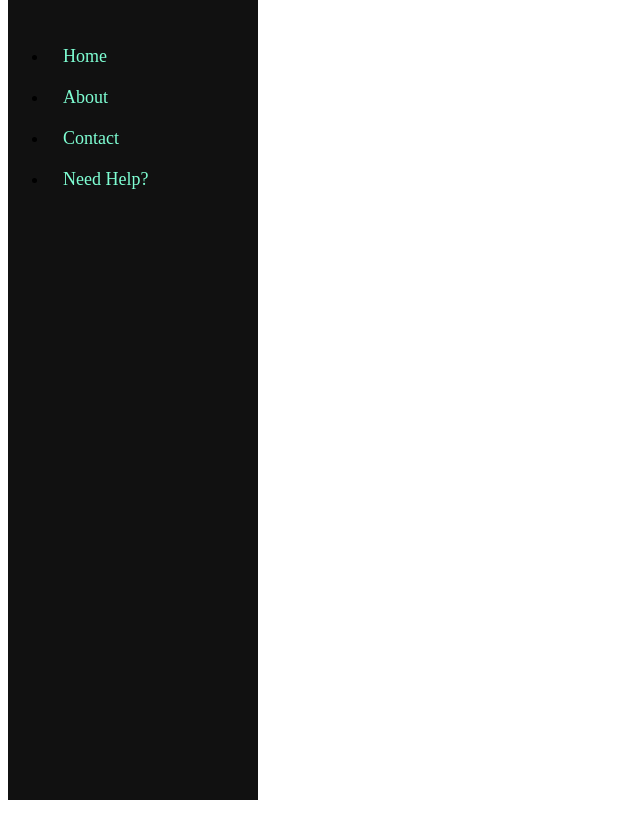
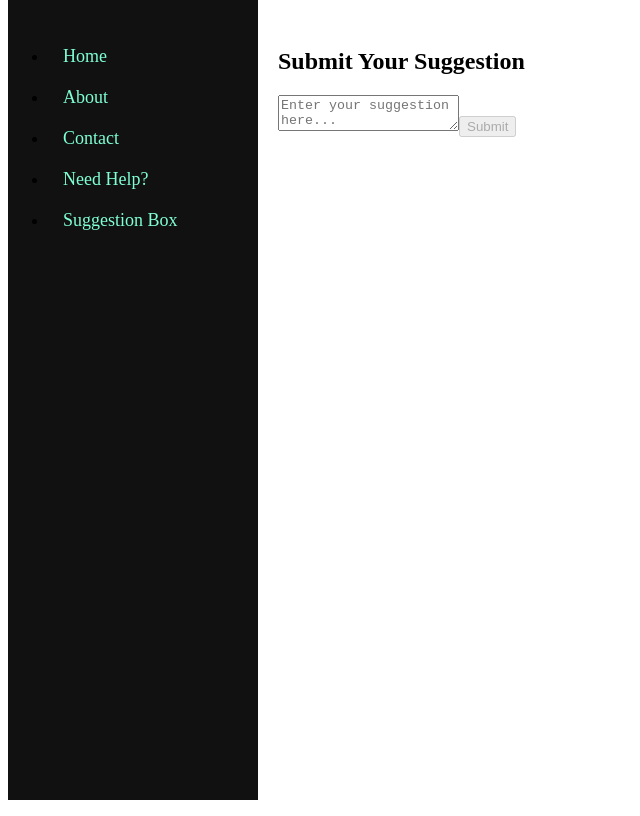
Before and after one commit to mariedabee/PortfolioAngular, an Angular app in the folder portfolio-angular/: page /suggestion-box in a window 1280 px wide. Before the commit this address led to /. Shown: the whole page, without its empty margins (0-640 px from the left). Built offline with nearby package versions, Linux system fonts and the light colour scheme.

Commit message:
suggestion box frontend cretaed.

```diff
--- a/portfolio-angular/src/app/app.component.ts
+++ b/portfolio-angular/src/app/app.component.ts
@@ -9,7 +9,7 @@ import { ReactiveFormsModule } from '@angular/forms';
 @Component({
   selector: 'app-root',
   standalone: true,
-  imports: [CommonModule, SideBarComponent, RouterOutlet, HttpClientModule],
+  imports: [CommonModule, SideBarComponent, RouterOutlet, HttpClientModule, ],
   templateUrl: './app.component.html',
   styleUrls: ['./app.component.scss'],
 })
--- a/portfolio-angular/src/app/app.routes.ts
+++ b/portfolio-angular/src/app/app.routes.ts
@@ -4,6 +4,7 @@ import { HomeComponent } from './home/home.component';
 import { AboutComponent } from './about/about.component';
 import { NeedHelpComponent } from './need-help/need-help.component';
 import { ContactFormComponent } from './contact-form/contact-form.component';
+import { SuggestionBoxComponent } from './suggestion-box/suggestion-box.component';
 
 export const routes: Routes = [
   { path: '', redirectTo: '/home', pathMatch: 'full' },
@@ -11,4 +12,5 @@ export const routes: Routes = [
   { path: 'about', component: AboutComponent },
   { path: 'contact', component: ContactFormComponent },
   { path: 'need-help', component: NeedHelpComponent },
+  { path: 'suggestion-box', component: SuggestionBoxComponent },
 ];
--- /dev/null
+++ b/portfolio-angular/src/app/services/suggestion.service.ts
@@ -0,0 +1,16 @@
+import { Injectable } from '@angular/core';
+import { HttpClient } from '@angular/common/http';
+import { Observable } from 'rxjs';
+
+@Injectable({
+  providedIn: 'root',
+})
+export class SuggestionService {
+  private apiUrl = 'https://your-backend-api/suggestions'; // Replace with your API URL
+
+  constructor(private http: HttpClient) {}
+
+  submitSuggestion(suggestion: string): Observable<any> {
+    return this.http.post(this.apiUrl, { suggestion });
+  }
+}
--- a/portfolio-angular/src/app/side-bar/side-bar.component.html
+++ b/portfolio-angular/src/app/side-bar/side-bar.component.html
@@ -5,5 +5,6 @@
     <li><a routerLink="/about">About</a></li>
     <li><a routerLink="/contact">Contact</a></li>
     <li><a routerLink="/need-help">Need Help?</a></li>
+    <li><a routerLink="/suggestion-box">Suggestion Box</a></li>
   </ul>
 </div>
--- /dev/null
+++ b/portfolio-angular/src/app/suggestion-box/suggestion-box.component.html
@@ -0,0 +1,12 @@
+<div class="suggestion-box">
+  <h2>Submit Your Suggestion</h2>
+  <form (ngSubmit)="onSubmit()" #suggestionForm="ngForm">
+    <textarea
+      name="suggestion"
+      [(ngModel)]="suggestion"
+      required
+      placeholder="Enter your suggestion here..."
+    ></textarea>
+    <button type="submit" [disabled]="!suggestionForm.form.valid">Submit</button>
+  </form>
+</div>
--- /dev/null
+++ b/portfolio-angular/src/app/suggestion-box/suggestion-box.component.ts
@@ -0,0 +1,31 @@
+import { Component } from '@angular/core';
+import { SuggestionService } from '../services/suggestion.service';
+import { CommonModule } from '@angular/common';
+import { FormsModule } from '@angular/forms';
+
+@Component({
+  selector: 'app-suggestion-box',
+  standalone: true,
+  templateUrl: './suggestion-box.component.html',
+  styleUrls: ['./suggestion-box.component.scss'],
+  imports: [CommonModule, FormsModule],
+})
+export class SuggestionBoxComponent {
+  suggestion: string = '';
+
+  constructor(private suggestionService: SuggestionService) {}
+
+  onSubmit() {
+    if (this.suggestion.trim()) {
+      this.suggestionService.submitSuggestion(this.suggestion).subscribe(
+        (response) => {
+          console.log('Suggestion submitted:', response);
+          this.suggestion = '';
+        },
+        (error) => {
+          console.error('Error submitting suggestion:', error);
+        }
+      );
+    }
+  }
+}
--- a/portfolio-angular/src/main.ts
+++ b/portfolio-angular/src/main.ts
@@ -4,10 +4,12 @@ import { importProvidersFrom } from '@angular/core';
 import { HttpClientModule } from '@angular/common/http';
 import { RouterModule } from '@angular/router';
 import { routes } from './app/app.routes';
+import { provideHttpClient, withFetch } from '@angular/common/http';
 
 bootstrapApplication(AppComponent, {
   providers: [
     importProvidersFrom(HttpClientModule),
     importProvidersFrom(RouterModule.forRoot(routes)),
+    provideHttpClient(withFetch()),
   ],
 }).catch((err) => console.error(err));
```
Also changed, not shown: portfolio-angular/src/app/suggestion-box/suggestion-box.component.scss (added), 1 other file (tests, documents, lock files or other folders).
